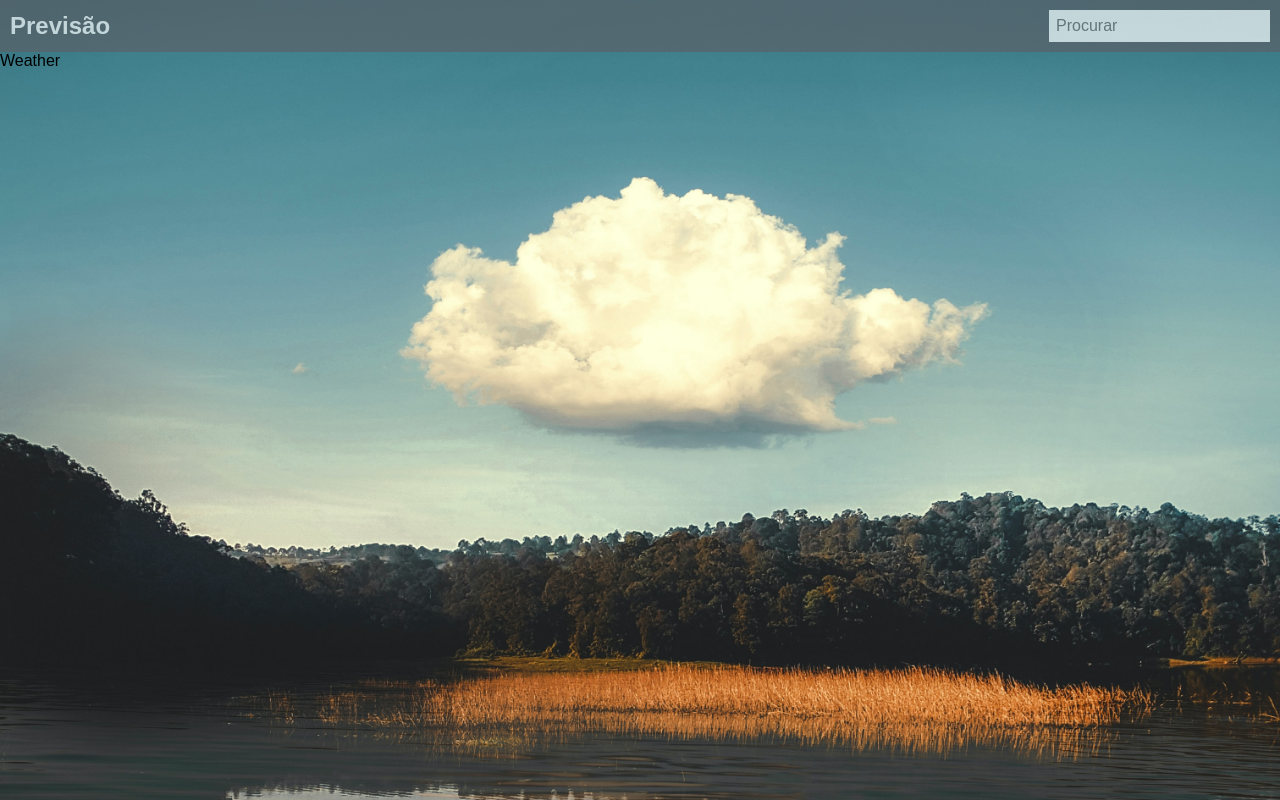
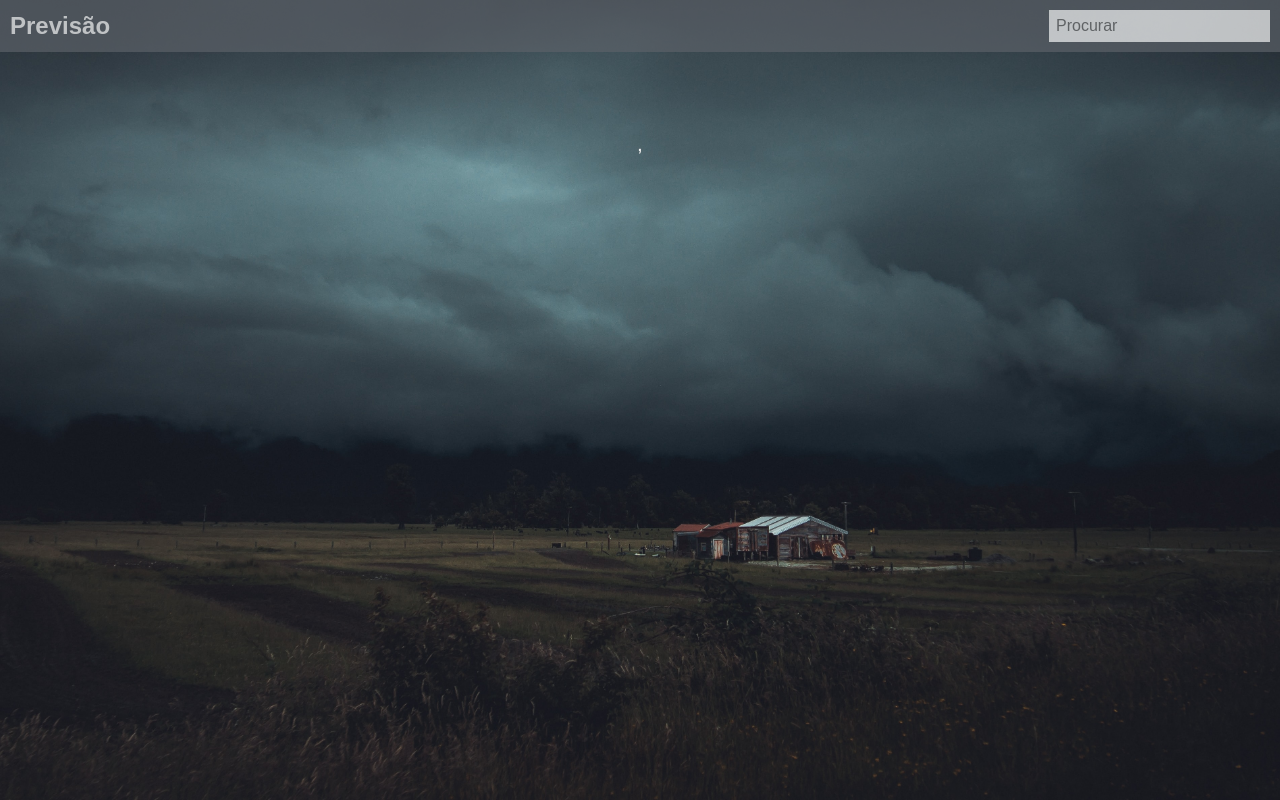
Before and after one commit to Dedaldino-Papelo/weather-app, a React (Vite) app: page / in a window 1280 px wide. Built offline with nearby package versions, Linux system fonts and the light colour scheme.

Commit message:
fetching the Api, display the data and styling the page

```diff
--- a/src/App.jsx
+++ b/src/App.jsx
@@ -1,18 +1,30 @@
 import './App.css'
+import axios from 'axios'
 
 import Header from './components/Header/Header'
 import Weather from './components/Weather/Weather'
+import { useState } from 'react'
 
 function App() {
+  const [data, setData] = useState({})
+  const [city, setCity] = useState('')
 
-  const HandleChange = (e) => {
-    e.key === 'Enter' ? console.log(e.target.value) : ''
+  const InputChange = async(e) => {
+    setCity(e.target.value)
+  }
+
+  const HandleSubmit = async e => {
+    if(e.key === 'Enter'){
+      const resp = await axios.get(`https://api.openweathermap.org/data/2.5/weather?q=${city}&units=imperial&appid=${import.meta.env.VITE_WEATHER_KEY}`)
+      setData(resp.data)
+      console.log(resp.data)
+    }
   }
 
   return (
     <div className="App">
-      <Header HandleChange={HandleChange}  />
-      <Weather />
+      <Header HandleChange={InputChange} HandleSubmit={HandleSubmit}  />
+      <Weather data={data} />
     </div>
   )
 }
--- a/src/components/Header/Header.jsx
+++ b/src/components/Header/Header.jsx
@@ -3,11 +3,11 @@ import Input from '../Input/Input'
 import {HeaderContainer,Logo} from './header.style'
 
 
-const Header = ({HandleChange}) => {
+const Header = ({HandleChange, HandleSubmit}) => {
   return (
     <HeaderContainer>
         <Logo>Previsão</Logo>
-        <Input HandleInput={HandleChange} />
+        <Input HandleInput={HandleChange} HandleSubmit={HandleSubmit}  />
     </HeaderContainer>
   )
 }
--- a/src/components/Input/Input.jsx
+++ b/src/components/Input/Input.jsx
@@ -1,14 +1,15 @@
 import React from 'react'
 import { InputText } from './input.style'
 
-const Input = ({HandleInput}) => {
+const Input = ({HandleInput, HandleSubmit}) => {
 
   return (
     <div>
       <InputText
         type='text'
         placeholder='Procurar'
-        onKeyPress={HandleInput}
+        onChange={HandleInput}
+        onKeyPress={HandleSubmit}
       />
     </div>
   )
--- a/src/components/Weather/Weather.jsx
+++ b/src/components/Weather/Weather.jsx
@@ -1,10 +1,61 @@
 import React from 'react'
+import {Container,
+        TopWeather,
+        Degree,
+        City,
+        MainContainer,
+        Box,
+        BoxTitle,
+        Temperature,
+        Unit,
+        Numbers} from './weather.style.js'
 
-const Weather = () => {
+const Weather = ({data}) => {
   return (
-    <div>
-      Weather
-    </div>
+    <Container>
+      <TopWeather>
+        <Numbers>
+          <div className='Location'>
+              <City>{data.name}, {data.sys ? data.sys.country: ''}</City>
+            </div>
+            <Temperature className='temp'>
+              {data.main ? <Degree>{data.main.temp.toFixed()}°</Degree>:null}
+            </Temperature>
+            <div className='weather'>
+                <City className='description'>{data.weather ? data.weather[0].description : null}</City>
+            </div>
+        </Numbers>
+          {data.name && (
+            <Unit>
+            <span>F</span>
+            <span>C</span>
+          </Unit>
+          )}
+
+      </TopWeather>
+
+      {data.name && (
+        <MainContainer>
+        <Box>
+          <BoxTitle>Feels Like</BoxTitle>
+          {data.main ? <p>{data.main.feels_like.toFixed()}° F</p> : ''}
+        </Box>
+        <Box>
+          <BoxTitle>Humidity</BoxTitle>
+          {data.main ? <p>{data.main.humidity}%</p> : ''}
+        </Box>
+        <Box>
+          <BoxTitle>Wind</BoxTitle>
+          {data.wind ? <p>{data.wind.speed.toFixed()} m/h</p> : ''}
+        </Box>
+        <Box>
+          <BoxTitle>Visibility</BoxTitle>
+          <p>{data.visibility} Km</p>
+        </Box>
+      </MainContainer>
+      )}
+
+    </Container>
   )
 }
 
--- a/src/components/Weather/weather.style.js
+++ b/src/components/Weather/weather.style.js
@@ -0,0 +1,55 @@
+import styled from "styled-components";
+
+export const Container = styled.div`
+    color: #f2f2f2
+`
+
+export const TopWeather = styled.div`
+    display: flex;
+    justify-content: center;
+    align-items: center;
+    padding: 80px 0;
+    gap: 20px;
+`
+
+export const Numbers = styled.div`
+    display: flex;
+    flex-direction: column;
+    justify-content: center;
+    align-items: center;
+    gap: 10px;
+`
+
+export const Temperature = styled.div`
+`
+
+export const Unit = styled.div`
+    display: flex;
+    flex-direction: column;
+    gap: 10px;
+    font-size: 1.20em;
+`
+
+export const Degree = styled.h1`
+    font-size: 6em;
+`
+
+export const City = styled.p`
+    font-size: 1.30em
+`
+
+export const MainContainer = styled.div`
+    display: flex;
+    justify-content: center;
+    align-items: center;
+    gap: 20px;
+`
+
+export const Box = styled.div`
+    padding: 10px;
+    text-align: center
+`
+
+export const BoxTitle = styled.p`
+    margin: 0 0 10px 0
+`
--- a/src/index.css
+++ b/src/index.css
@@ -5,7 +5,7 @@
 }
 
 body{
-    background: url('../src/assets/sendi-gibran-oalS6SkZc_s-unsplash.jpg');
+    background: url('../src/assets/antoine-barres-o4u8pFwSiQE-unsplash.jpg');
     background-position: center;
     background-repeat: no-repeat;
     background-size: cover;
```
Also changed, not shown: src/assets/antoine-barres-o4u8pFwSiQE-unsplash.jpg (added), src/assets/nathan-anderson-x7whfPFXzxI-unsplash.jpg (added).
